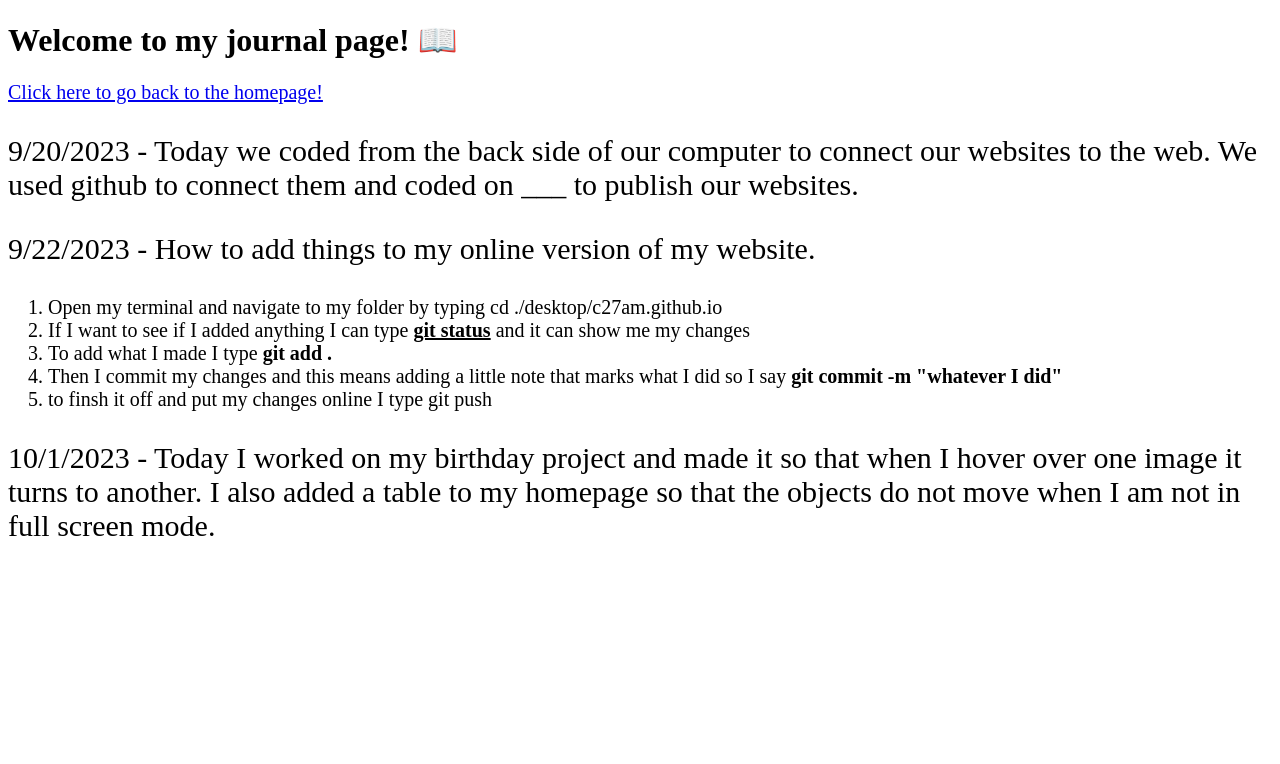
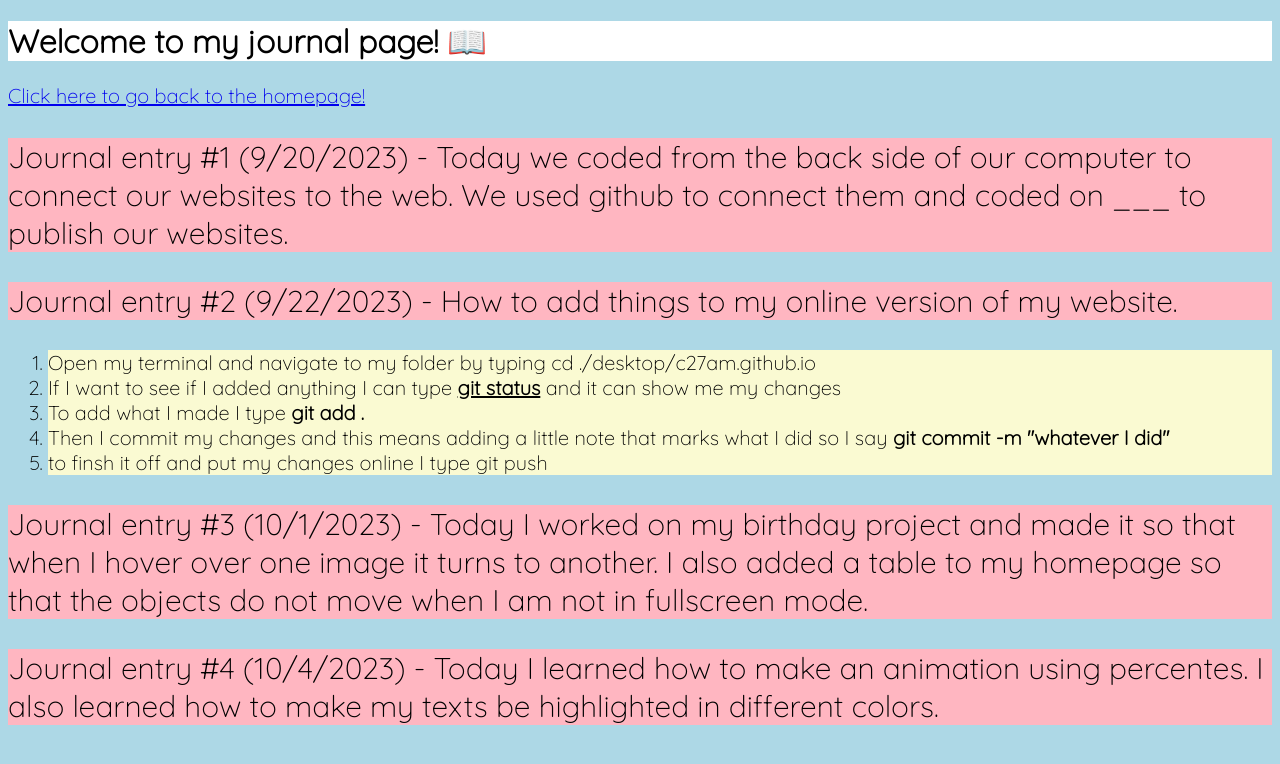
Before and after one commit to c27am/c27am.github.io, a plain HTML site: page journal.html in a window 1280 px wide. Drawn offline with Linux system fonts and the light colour scheme; a web font is replaced by a local one.

Commit message:
animation

```diff
--- a/journal.html
+++ b/journal.html
@@ -7,12 +7,23 @@
 <link href="https://fonts.googleapis.com/css2?family=Frank+Ruhl+Libre&display=swap" rel="stylesheet">
 	<meta charset="utf-8">
 	<meta name="viewport" content="width=device-width, initial-scale=1">
+	<link rel="preconnect" href="https://fonts.googleapis.com">
+<link rel="preconnect" href="https://fonts.gstatic.com" crossorigin>
+<link href="https://fonts.googleapis.com/css2?family=Quicksand:wght@300&display=swap" rel="stylesheet">
 	<title></title>
 
 	<style type="text/css">
 
+		body{
+			background-color:lightblue;
+			font-family: 'Quicksand', sans-serif;
+
+}
+
 		h1{
-			font-family: 'Frank Ruhl Libre', serif;
+
+			background-color:white;
+			font-family: 'Quicksand', sans-serif;
 
 
 		}
@@ -21,21 +32,25 @@
 			font-family: 'Frank Ruhl Libre',
 			 serif;
 			font-size:30px;
+			background-color: lightpink;
+			font-family: 'Quicksand', sans-serif;
 
 			}
 
 		li{
-			font-size:20px
+			font-size:20px;
+		background-color:lightgoldenrodyellow;
+		font-family: 'Quicksand', sans-serif;
 		}
 
 		a{
-			font-family: 'Frank Ruhl Libre',serif;
+			font-family: 'Quicksand', sans-serif;
 			font-size:20px;
 			font-color:lightblue;
 		}
 
 
-		}
+
 
 
 	</style>
@@ -51,10 +66,10 @@
 
 
 <p>
-	9/20/2023 - Today we coded from the back side of our computer to connect our websites to the web. We used github to connect them and coded on ___ to publish our websites.
+	Journal entry #1 (9/20/2023) - Today we coded from the back side of our computer to connect our websites to the web. We used github to connect them and coded on ___ to publish our websites.
 </p>
 <p>
-	9/22/2023 - How to add things to my online version of my website.
+	Journal entry #2 (9/22/2023) - How to add things to my online version of my website.
 	<ol>
 		<li>Open my terminal and navigate to my folder by typing cd ./desktop/c27am.github.io</li>
 
@@ -70,7 +85,12 @@
 
 </p>
 <p>
-	10/1/2023 - Today I worked on my birthday project and made it so that when I hover over one image it turns to another. I also added a table to my homepage so that the objects do not move when I am not in full screen mode.
+	Journal entry #3 (10/1/2023) - Today I worked on my birthday project and made it so that when I hover over one image it turns to another. I also added a table to my homepage so that the objects do not move when I am not in fullscreen mode.
 </p>
+<p>
+Journal entry #4 (10/4/2023) - Today I learned how to make an animation using percentes. I also learned how to make my texts be highlighted in different colors.
+</p>
+
+</body>
 </body>
 </html>
```
Also changed, not shown: amamation.html (added, +52 -0 lines), index.html (+3 -2 lines), project1.html (+2 -1 lines), projects.html (+4 -2 lines), cute4.jpg (added).
